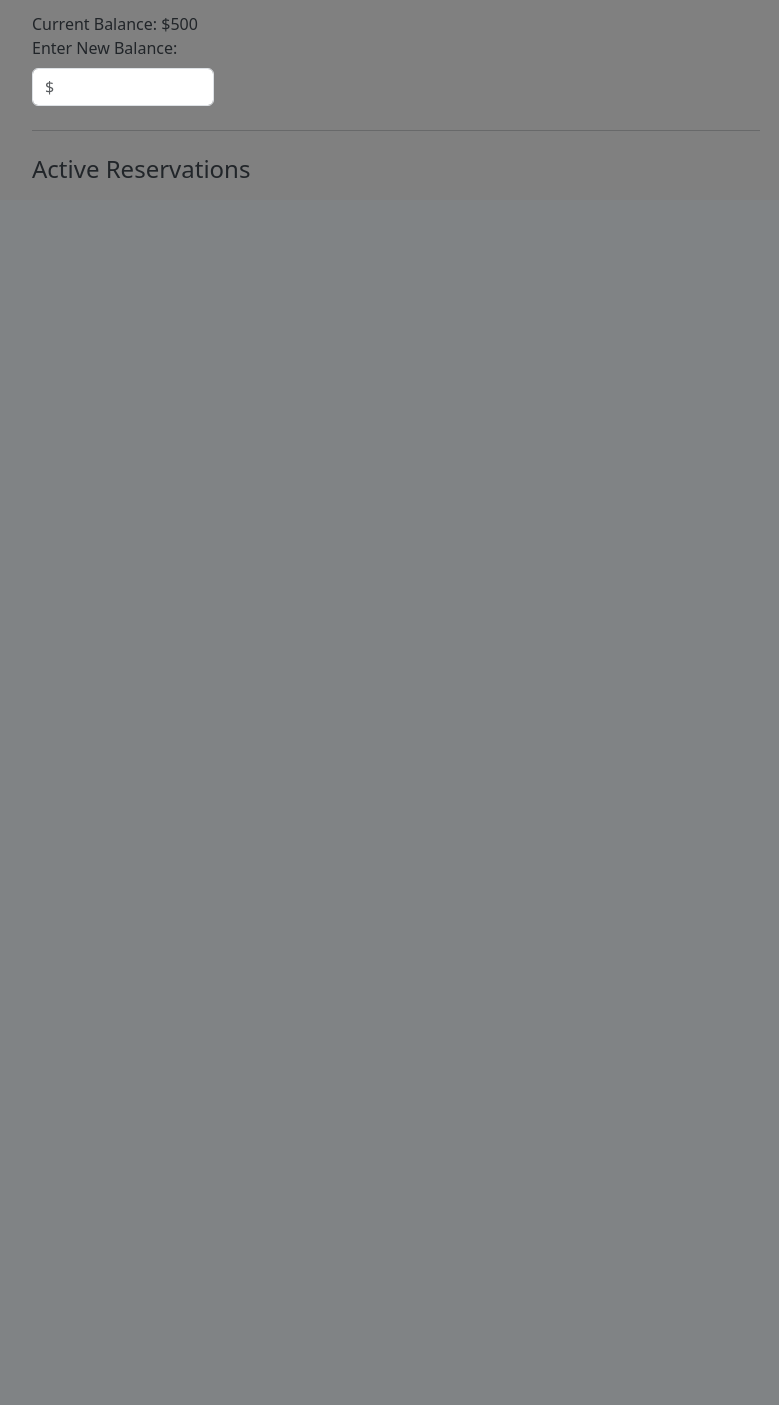
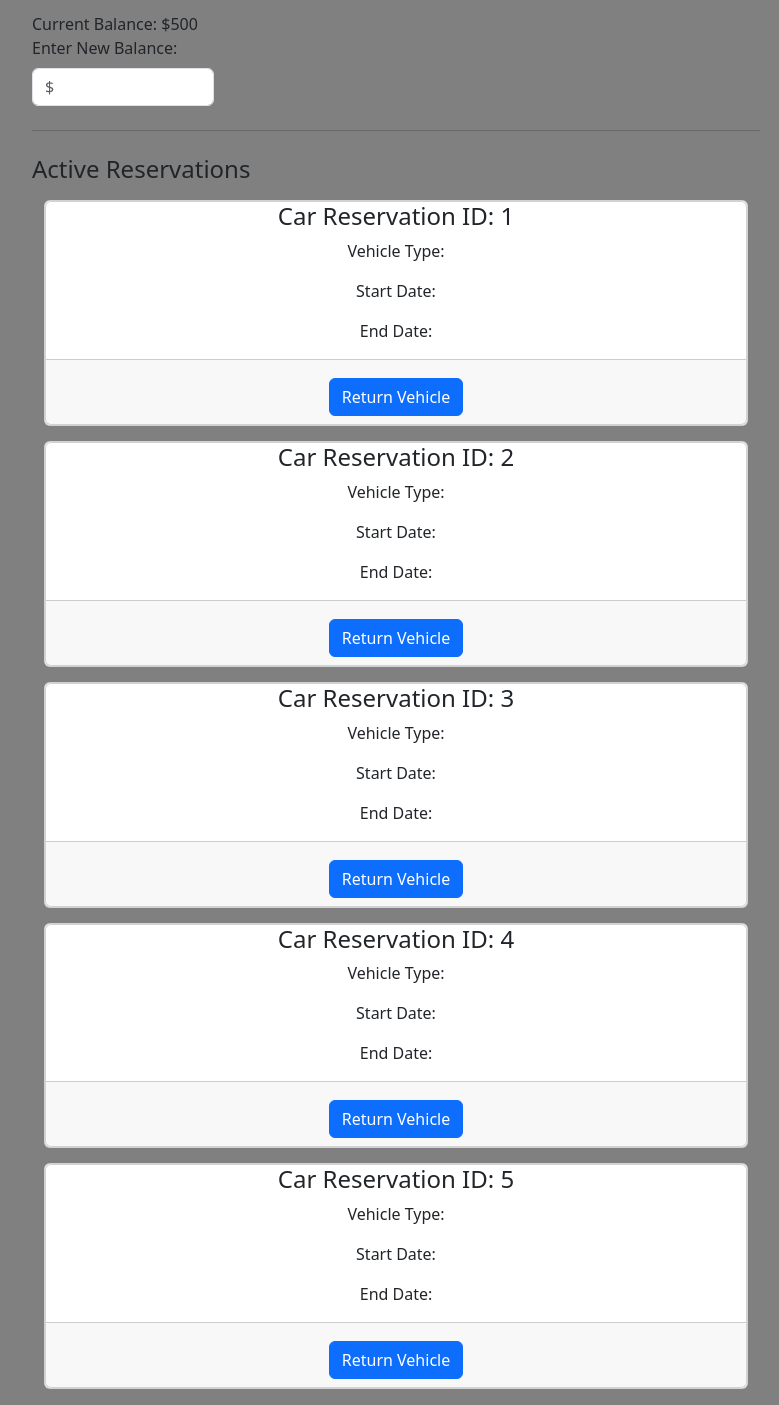
Before and after one commit to masoncfrancis/CS3450-5-App, a Django app: page /account in a window 1280 px wide. Shown: the part 816-2221 px from the top of the page, without its empty margins (50-829 px from the left). Before the commit the page ends 994 px from the top, so only its background shows below. Run offline with Django 4.2, Linux system fonts and the light colour scheme; a user stored in the database is signed in.

Commit message:
Added reservations to account page and made "account" button in navbar go to account page

```diff
--- a/dansCarRental/carRental/templates/base.html
+++ b/dansCarRental/carRental/templates/base.html
@@ -43,7 +43,7 @@
             </li>
             {% if user.is_authenticated %}
             <li class="nav-item">
-              <a class="nav-link mx-2" href="#!"><i class="fas fa-heart pe-2"></i>Account</a>
+              <a class="nav-link mx-2" href="{% url 'account' %}"><i class="fas fa-heart pe-2"></i>Account</a>
             </li>
             <li class="nav-item ms-3">
               <a class="btn btn-light btn-rounded" href="{% url 'login' %}">Sign out</a>
--- a/dansCarRental/carRental/templates/carRental/account.html
+++ b/dansCarRental/carRental/templates/carRental/account.html
@@ -6,8 +6,8 @@
 {% block content %}
 {% if user.is_authenticated %}
 
+
 <div class="container">
-  <main>
     <div class="row g-5" style="margin-top: 100">
       <div class="col-md-7 col-lg-8">
         <h4 class="mb-3">Account Info</h4>
@@ -81,19 +81,42 @@
 
           <h4 class="mb-3">Active Reservations</h4>
 
+            <div class="container">
+            <div class="card-deck">
+                {% with data="12345" %}
+                {% for i in data %}
+                <div class="card" style="margin-bottom:15px">
+                    <div class="card text-center">
+                        <div class="card-block">
+                        <h4 class="card-title">Car Reservation ID: {{ i }}</h4>
+                        <p>Vehicle Type:</p>
+                        <p>Start Date:</p>
+                        <p>End Date:</p>
+                            <div class="card-footer">
+                                <button class="btn btn-primary" style="margin-top:10" type="submit">Return Vehicle</button>
+                            </div>
+                        </div>
+                    </div>
+                </div>
+                {% endfor %}
+                {% endwith %}
+            </div>
+            </div>
 
 
         </form>
       </div>
     </div>
+</div>
 
 {% else %}
-<div class="card card-primary" style="width: 18rem; align-items: center; margin:auto; margin-top:10rem">
-    <div class="card-body">
-        <p>You are not logged in</p>
-        <a class="btn btn-primary center" href="{% url 'login' %}" role="button">Log in</a>
+    <div class="card card-primary" style="width: 18rem; align-items: center; margin:auto; margin-top:10rem">
+        <div class="card-body">
+            <p>You are not logged in</p>
+            <a class="btn btn-primary center" href="{% url 'login' %}" role="button">Log in</a>
+        </div>
+        <div>
     </div>
-    <div>
 
 {% endif %}
 {% endblock %}
```
